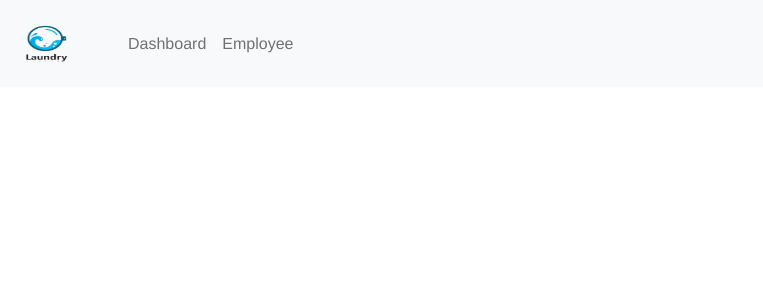
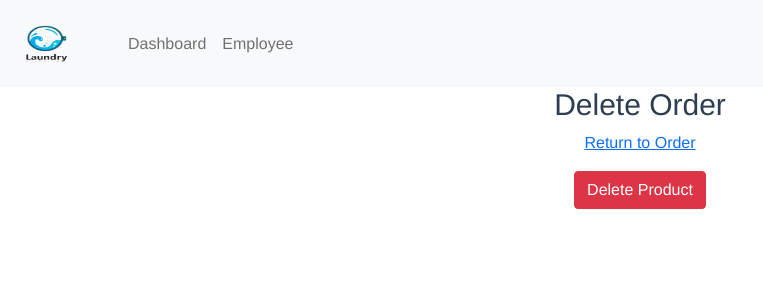
Before and after one commit to ferdyjonathan/WebTech-Frontend, a Vue app: page /bestellungs/delete/1 in a window 1280 px wide. Before the commit this address had no page. Shown: the top 300 px of the page, without its empty margins (0-763 px from the left). Built offline with nearby package versions, Linux system fonts and the light colour scheme; no server answers.

Commit message:
adding delete Order function

```diff
--- a/src/components/BestellungsList.vue
+++ b/src/components/BestellungsList.vue
@@ -4,25 +4,25 @@
   <table class= "table table-hover" style=" overflow : hidden; border-radius : 4px ; box-shadow: 0 4px 20px rgba(0, 0, 0, 0, 15);">
     <thead>
     <tr style="color : white; font-weight : bold; background: #3a6d8c ">
-      <td>Id</td>
       <td>Name</td>
       <td>Paket</td>
       <td>Payment</td>
       <td>Status</td>
       <td>Total price</td>
-      <td></td>
+      <td>Actions</td>
     </tr>
     </thead>
     <tbody>
-    <tr v-for="(bestellung, index) in sortedArray" v-bind:key="bestellung.id">
-      <td>{{ bestellung.id }}</td>
+    <tr v-for="bestellung in sortedArray" v-bind:key="bestellung.id">
       <td>{{ bestellung.name }}</td>
       <td>{{ bestellung.paket }}</td>
       <td>{{ bestellung.payment? 'Bezahlt' : 'Unbezahlt' }}</td>
       <td>{{ bestellung.status }}</td>
       <td>{{ bestellung.totalprice }}</td>
-      <td><router-link :to="{ name: 'edit_product', params: { id: bestellung.id }}" class="btn btn-danger">Edit</router-link>
-        <button class="btn btn-danger" v-on:click="deleteOrder(index)">Delete</button></td>
+      <td>
+      <router-link :to="{ name: 'edit_product', params: { id: bestellung.id }}" class="btn btn-danger">Edit</router-link>
+      <router-link :to="{ name: 'delete_product', params: { id: bestellung.id }}" class="btn btn-danger">Delete</router-link></td>
+<!--      <button class="btn btn-danger" v-on:click="deleteOrder(index)">Delete</button>-->
     </tr>
     </tbody>
   </table>
@@ -51,12 +51,7 @@ export default {
       required: true
     }
   },
-  methods: {
-    deleteOrder (id) {
-      // eslint-disable-next-line vue/no-mutating-props
-      this.bestellungs.splice(id, 1)
-    }
-  }
+  methods: {}
 }
 </script>
 
--- a/src/router/index.js
+++ b/src/router/index.js
@@ -2,7 +2,8 @@ import { createRouter, createWebHistory } from 'vue-router'
 import Dashboard from '../views/Dashboard.vue'
 import Employee from '../views/Employee'
 import Bestellungs from '../views/Bestellungs'
-import editProduct from '../views/edit-product'
+import editOrder from '../views/edit-order'
+import deleteOrder from '../views/delete-order'
 
 const routes = [
   {
@@ -23,7 +24,12 @@ const routes = [
   {
     path: '/bestellungs/edit/:id',
     name: 'edit_product',
-    component: editProduct
+    component: editOrder
+  },
+  {
+    path: '/bestellungs/delete/:id',
+    name: 'delete_product',
+    component: deleteOrder
   }
 ]
 
--- /dev/null
+++ b/src/views/delete-order.vue
@@ -0,0 +1,51 @@
+<template>
+  <h1>Delete Order</h1>
+  <p><router-link :to="{ name: 'Dashboard' }">Return to Order</router-link></p>
+  <form v-on:submit="deleteOrder">
+    <p><button class="btn btn-danger">Delete Product</button></p>
+  </form>
+</template>
+
+<script>
+import axios from 'axios'
+
+export default {
+  name: 'delete-order',
+  props: [],
+  data () {
+    return {
+      bestellung: {}
+    }
+  },
+  created: function () {
+    this.getOrder()
+  },
+  methods: {
+    getOrder: function () {
+      const baseUrl = process.env.VUE_APP_BACKEND_BASE_URL
+      const endpoint = baseUrl + '/api/bestellungs'
+      axios.get(endpoint + this.$route.params.id)
+        .then((response) => {
+          this.bestellung = response.body
+        }, (response) => {
+
+        })
+    },
+    deleteOrder: function () {
+      const baseUrl = process.env.VUE_APP_BACKEND_BASE_URL
+      const endpoint = baseUrl + '/api/bestellungs/'
+      axios.delete(endpoint + this.$route.params.id, this.bestellung, {
+        headers: {
+          'Content-Type': 'application/json'
+        }
+      }).catch(error => console.log('error', error))
+    }
+  }
+}
+</script>
+
+<style scoped>
+h1 {
+  font-size: 30px; /* 40px/16=2.5em */
+}
+</style>
--- a/src/views/edit-product.vue
+++ b/src/views/edit-order.vue
@@ -1,6 +1,6 @@
 <template>
   <div id="update-product">
-    <h1>Update Product</h1>
+    <h1>Update Order</h1>
 
     <p><router-link :to="{ name: 'Dashboard' }">Return to Order</router-link></p>
 
@@ -59,7 +59,7 @@
 import axios from 'axios'
 
 export default {
-  name: 'edit-product',
+  name: 'edit-order',
   data () {
     return {
       bestellung: {}
@@ -93,5 +93,7 @@ export default {
 </script>
 
 <style scoped>
-
+h1 {
+  font-size: 30px; /* 40px/16=2.5em */
+}
 </style>
```
